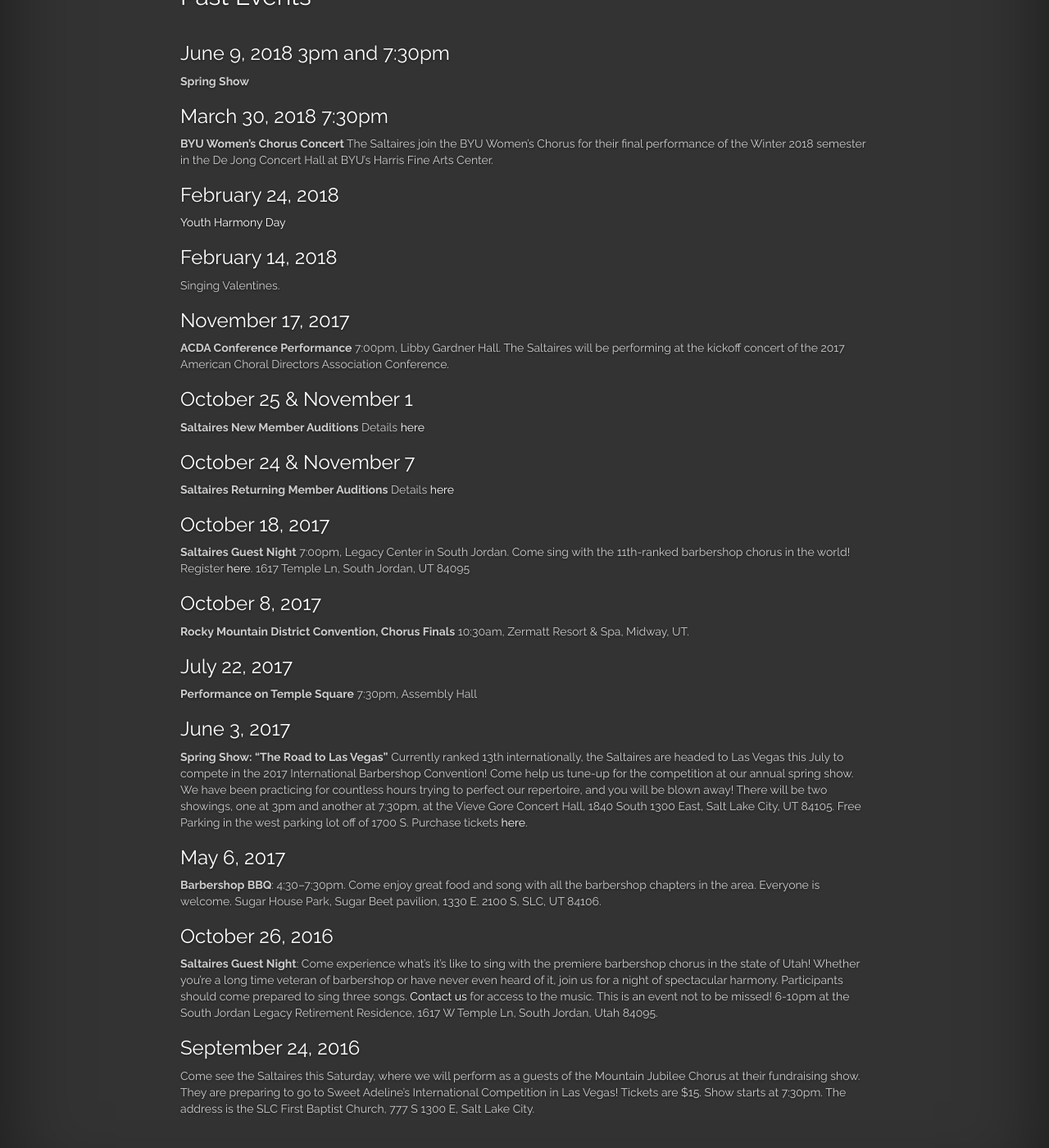
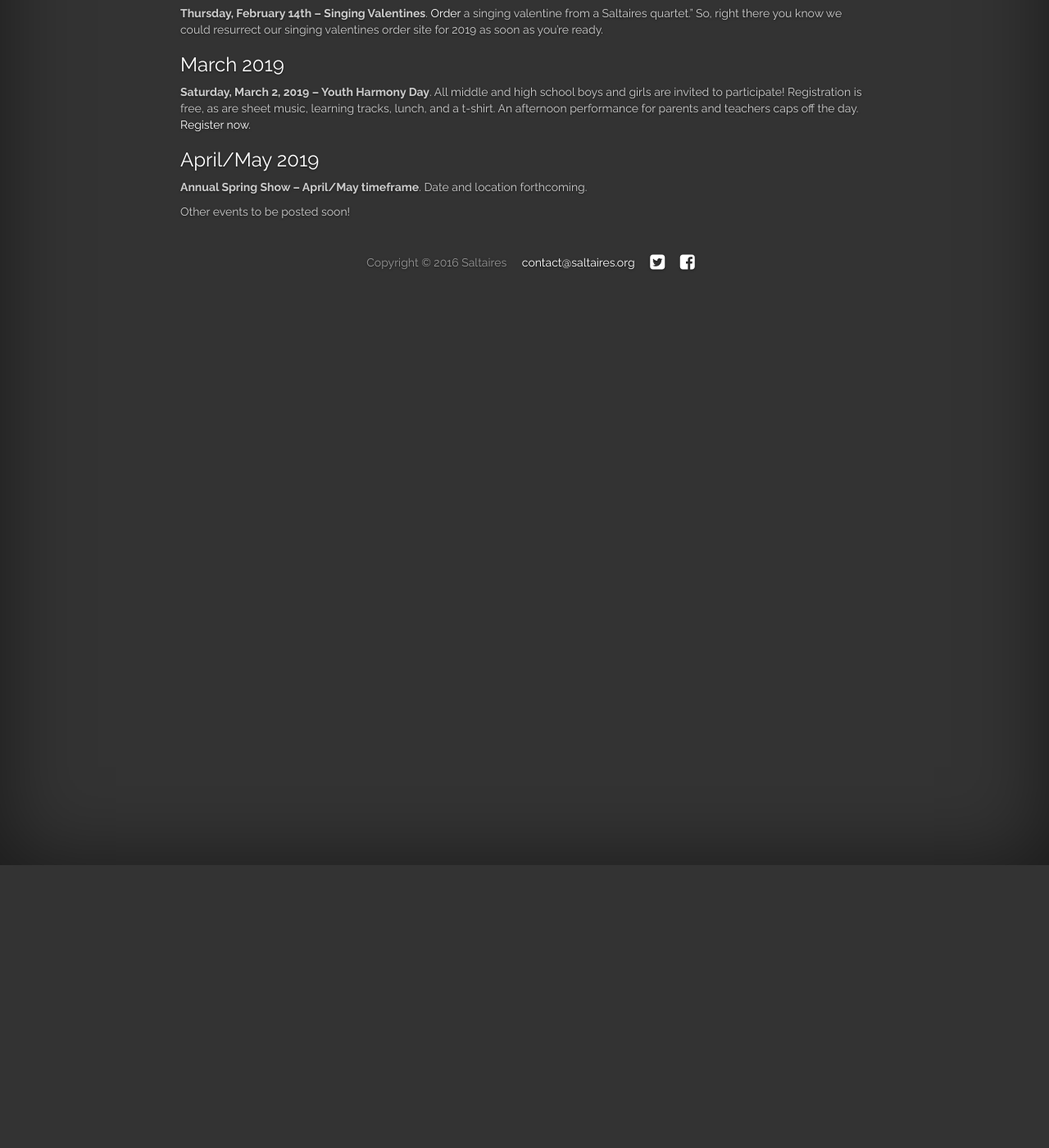
Before and after one commit to cayblood/saltaires, a Jekyll site: the page built from jekyll-site/events.md, in a window 1280 px wide and 1400 px high, scrolled down 345 px. Shown: the whole window at 82% size. Built offline with Jekyll 4.4.1, drawn with Linux system fonts in a browser that asks for light colours; nearby versions of some CDN libraries; library files that are not in the unit come from our copies; after the commit the page ends 900 px from its top, so only the background shows below that; some of the changed text lies outside the part shown.

Commit message:
quick fix for youth harmony day

```diff
--- a/jekyll-site/_config.yml
+++ b/jekyll-site/_config.yml
@@ -30,8 +30,8 @@
   url: http://saltaires.groupanizer.com
 - text: Events
   url: /events/
-- text: Calendar
-  url: /calendar/
+# - text: Calendar
+#   url: /calendar/
 - text: Join
   url: /join/
 - text: Donate
@@ -39,7 +39,7 @@
 - text: Tickets
   url: /tickets/
   hidden: true
-#- text: Valentines
-#  url: /valentines/
+- text: Valentines
+  url: /valentines/
 # - text: Contact
 #   url: /contact/
--- a/jekyll-site/events.md
+++ b/jekyll-site/events.md
@@ -6,79 +6,20 @@
 
 <h2 class="top">Upcoming Events</h2>
 
-### October 2018
+### January 2019
 
-**Saltaires Guest Month** Throughout the month of October, guests are invited to our rehearsals on Wednesday nights from 7-9pm at the South Jordan Legacy Retirement Residence, 1617 W Temple Ln, South Jordan, Utah 84095. Sign up [here](https://goo.gl/C5ZVoU) to participate.
+**First rehearsal of the 2019 season**:  Wednesday, January 9th at 7:00 PM at the South Jordan Legacy Retirement Residence, 1617 W Temple Ln, South Jordan, Utah 84095.
 
+### February 2019
 
-## Past Events
+**Thursday, February 14th – Singing Valentines**. [Order](/valentines) a singing valentine from a Saltaires quartet.”  So, right there you know we could resurrect our singing valentines order site for 2019 as soon as you’re ready.
 
-### June 9, 2018 3pm and 7:30pm
+### March 2019
 
-**Spring Show**
+**Saturday, March 2, 2019 – Youth Harmony Day**.  All middle and high school boys and girls are invited to participate!  Registration is free, as are sheet music, learning tracks, lunch, and a t-shirt.  An afternoon performance for parents and teachers caps off the day.  [Register now](/youth-harmony-day).
 
-### March 30, 2018 7:30pm
+### April/May 2019
 
-**BYU Women's Chorus Concert** The Saltaires join the BYU Women’s Chorus for
-their final performance of the Winter 2018 semester in the De Jong Concert Hall
-at BYU’s Harris Fine Arts Center.
+**Annual Spring Show – April/May timeframe**.  Date and location forthcoming.
 
-### February 24, 2018
-
-<a href="/youth-harmony-day">Youth Harmony Day</a>
-
-### February 14, 2018
-
-Singing Valentines.
-
-### November 17, 2017
-
-**ACDA Conference Performance** 7:00pm, Libby Gardner Hall. The Saltaires will be
-performing at the kickoff concert of the 2017 American Choral Directors Association
-Conference.
-
-### October 25 & November 1
-
-**Saltaires New Member Auditions** Details [here](http://www.signupgenius.com/go/30e084fa5aa2ca2fd0-saltaires2)
-
-### October 24 & November 7
-
-**Saltaires Returning Member Auditions** Details [here](http://www.signupgenius.com/go/30e084fa5aa2ca2fd0-saltaires1)
-
-### October 18, 2017
-
-**Saltaires Guest Night** 7:00pm, Legacy Center in South Jordan. Come sing with
-the 11th-ranked barbershop chorus in the world! Register [here](https://goo.gl/forms/i0K6LbkQEGCXstTP2). 1617 Temple Ln,
-South Jordan, UT 84095
-
-### October 8, 2017
-
-**Rocky Mountain District Convention, Chorus Finals** 10:30am, Zermatt Resort & Spa, Midway, UT.
-
-### July 22, 2017
-
-**Performance on Temple Square** 7:30pm, Assembly Hall
-
-### June 3, 2017
-
-**Spring Show: "The Road to Las Vegas"** Currently ranked 13th internationally,
-the Saltaires are headed to Las Vegas this July to compete in the 2017
-International Barbershop Convention! Come help us tune-up for the competition at
-our annual spring show. We have been practicing for countless hours trying to
-perfect our repertoire, and you will be blown away! There will be two showings,
-one at 3pm and another at 7:30pm, at the Vieve Gore Concert Hall,
-1840 South 1300 East, Salt Lake City, UT 84105.
-Free Parking in the west parking lot off of 1700 S. Purchase tickets
-[here](http://saltaires2017.brownpapertickets.com/).
-
-### May 6, 2017
-
-**Barbershop BBQ**: 4:30–7:30pm. Come enjoy great food and song with all the barbershop chapters in the area. Everyone is welcome. Sugar House Park, Sugar Beet pavilion, 1330 E. 2100 S, SLC, UT 84106.
-
-### October 26, 2016
-
-**Saltaires Guest Night**: Come experience what's it's like to sing with the premiere barbershop chorus in the state of Utah! Whether you're a long time veteran of barbershop or have never even heard of it, join us for a night of spectacular harmony. Participants should come prepared to sing three songs. [Contact us](mailto:contact@saltaires.org) for access to the music. This is an event not to be missed! 6-10pm at the South Jordan Legacy Retirement Residence, 1617 W Temple Ln, South Jordan, Utah 84095.
-
-### September 24, 2016
-
-Come see the Saltaires this Saturday, where we will perform as a guests of the Mountain Jubilee Chorus at their fundraising show. They are preparing to go to Sweet Adeline's International Competition in Las Vegas! Tickets are $15. Show starts at 7:30pm. The address is the SLC First Baptist Church, 777 S 1300 E, Salt Lake City.
+Other events to be posted soon!
--- a/jekyll-site/index.html
+++ b/jekyll-site/index.html
@@ -10,7 +10,9 @@
 <div class="home-news"><a href="https://saltaires2018.brownpapertickets.com/">Order</a> tickets to our spring show now!</div>
 -->
 
+<!--
 <div class="home-news"><a href="https://goo.gl/C5ZVoU">Register</a> for our guest month now!</div>
+-->
 
 <h1 class="cover-heading">Let the harmony move you.</h1>
 <p class="lead">The Saltaires are an internationally-acclaimed men's chorus that will forever change the way you think about barbershop music.</p>
```
Also changed, not shown: jekyll-site/youth-harmony-day.md (+17 -22 lines), jekyll-site/images/youth-harmony-logo.jpg.
